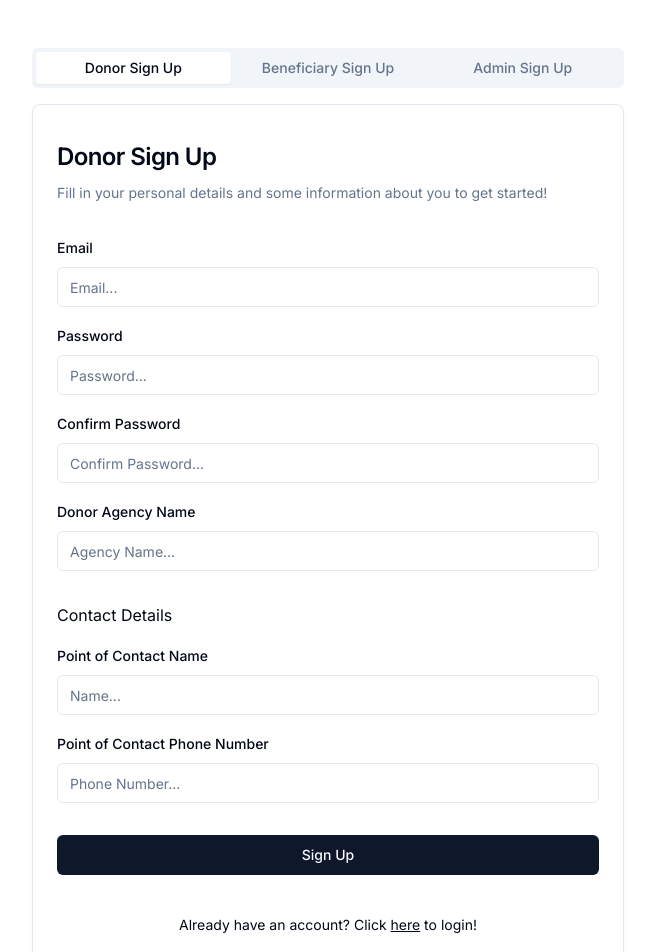
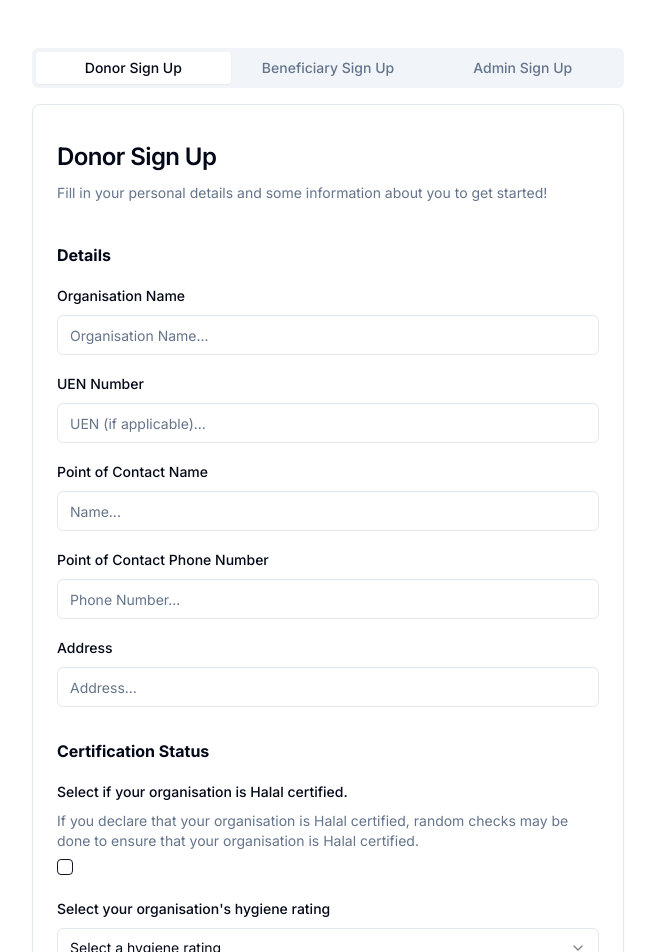
Before and after one commit to morgan-stanley-team-3/FoodToGive, a Next.js app: page /signup in a window 1280 px wide. Shown: the top 952 px of the page, without its empty margins (312-967 px from the left). Built offline with nearby package versions, Linux system fonts and the light colour scheme.

Commit message:
Update sign up page

```diff
--- a/app/signup/page.tsx
+++ b/app/signup/page.tsx
@@ -3,6 +3,7 @@
 import {
   Form,
   FormControl,
+  FormDescription,
   FormField,
   FormItem,
   FormLabel,
@@ -36,7 +37,13 @@ import Link from 'next/link';
 {
   /* Custom imports */
 }
-import { LOGIN_TYPES, QUERY_PARAM_NAME } from '@/lib/login/constants';
+import {
+  HYGIENE_RATING,
+  LOGIN_TYPES,
+  QUERY_PARAM_NAME,
+  HygieneRating,
+} from '@/lib/login/constants';
+import { Checkbox } from '@/components/ui/checkbox';
 
 const loginScheme = z.object({
   email: z.string().email('Email is required'),
@@ -49,8 +56,12 @@ const donorSignupScheme = z
     password: z.string().min(1, 'Password cannot be empty'),
     confirm_password: z.string().min(1, 'Password cannot be empty'),
     agency: z.string().min(1, 'Donor Name cannot be empty'),
+    uen: z.string(),
+    address: z.string(),
     poc_name: z.string().min(1, 'Point of Contact Name should not be empty'),
     poc_phone: z.string().min(1, 'Phone number is required'),
+    halal_certified: z.boolean(),
+    hygiene_certification: HYGIENE_RATING,
   })
   .refine((input) => {
     input.password === input.confirm_password,
@@ -103,13 +114,19 @@ function Cards() {
       email: '',
       password: '',
       confirm_password: '',
+      agency: '',
+      uen: '',
+      address: '',
+      poc_name: '',
+      poc_phone: '',
+      halal_certified: false,
     },
   });
 
   const beneficiarySignupForm = useForm<
     z.infer<typeof beneficiarySignupScheme>
   >({
-    resolver: zodResolver(loginScheme),
+    resolver: zodResolver(beneficiarySignupScheme),
     defaultValues: {
       email: '',
       password: '',
@@ -117,7 +134,7 @@ function Cards() {
   });
 
   const adminSignupForm = useForm<z.infer<typeof adminSignupScheme>>({
-    resolver: zodResolver(loginScheme),
+    resolver: zodResolver(adminSignupScheme),
     defaultValues: {
       email: '',
       password: '',
@@ -170,7 +187,7 @@ function Cards() {
     <section className='h-screen w-screen flex flex-row items-center'>
       <div className='container mx-auto my-auto'>
         <div className='flex flex-col items-center p-4 mt-8 mb-8'>
-          <Tabs defaultValue={formToRender} className='w-[50%] min-w-[412px]'>
+          <Tabs defaultValue={formToRender} className='w-[50%] min-w-[512px]'>
             {/* Define the list of tabs */}
             <TabsList className='grid w-full grid-cols-3'>
               <TabsTrigger
@@ -202,10 +219,10 @@ function Cards() {
             {/* Define the contents of the tabs here */}
             {/* Donor card */}
             <TabsContent value='donor'>
-              <Card className='w-[100%] mt-4 min-w-[412px]'>
+              <Card className='w-[100%] mt-4 min-w-[512px]'>
                 <CardHeader>
                   <CardTitle className='pt-4'>Donor Sign Up</CardTitle>
-                  <CardDescription className='pt-2 pb-2'>
+                  <CardDescription className='pt-2'>
                     Fill in your personal details and some information about you
                     to get started!
                   </CardDescription>
@@ -218,6 +235,152 @@ function Cards() {
                       )}
                       className='flex flex-col gap-4'
                     >
+                      <p className='mt-4 font-bold'>Details</p>
+                      <FormField
+                        control={donorSignupForm.control}
+                        name='agency'
+                        render={({ field }) => {
+                          return (
+                            <FormItem>
+                              <FormLabel>Organisation Name</FormLabel>
+                              <FormControl>
+                                <Input
+                                  {...field}
+                                  placeholder='Organisation Name...'
+                                />
+                              </FormControl>
+                              <FormMessage />
+                            </FormItem>
+                          );
+                        }}
+                      />
+                      <FormField
+                        control={donorSignupForm.control}
+                        name='uen'
+                        render={({ field }) => {
+                          return (
+                            <FormItem>
+                              <FormLabel>UEN Number</FormLabel>
+                              <FormControl>
+                                <Input
+                                  {...field}
+                                  placeholder='UEN (if applicable)...'
+                                />
+                              </FormControl>
+                              <FormMessage />
+                            </FormItem>
+                          );
+                        }}
+                      />
+                      <FormField
+                        control={donorSignupForm.control}
+                        name='poc_name'
+                        render={({ field }) => {
+                          return (
+                            <FormItem>
+                              <FormLabel>Point of Contact Name</FormLabel>
+                              <FormControl>
+                                <Input {...field} placeholder='Name...' />
+                              </FormControl>
+                              <FormMessage />
+                            </FormItem>
+                          );
+                        }}
+                      />
+                      <FormField
+                        control={donorSignupForm.control}
+                        name='poc_phone'
+                        render={({ field }) => {
+                          return (
+                            <FormItem>
+                              <FormLabel>
+                                Point of Contact Phone Number
+                              </FormLabel>
+                              <FormControl>
+                                <Input
+                                  {...field}
+                                  type='tel'
+                                  placeholder='Phone Number...'
+                                />
+                              </FormControl>
+                              <FormMessage />
+                            </FormItem>
+                          );
+                        }}
+                      />
+                      <FormField
+                        control={donorSignupForm.control}
+                        name='address'
+                        render={({ field }) => {
+                          return (
+                            <FormItem>
+                              <FormLabel>Address</FormLabel>
+                              <FormControl>
+                                <Input {...field} placeholder='Address...' />
+                              </FormControl>
+                              <FormMessage />
+                            </FormItem>
+                          );
+                        }}
+                      />
+
+                      <p className='mt-4 font-bold'>Certification Status</p>
+                      <FormField
+                        control={donorSignupForm.control}
+                        name='halal_certified'
+                        render={({ field }) => {
+                          return (
+                            <FormItem>
+                              <FormLabel>
+                                Select if your organisation is Halal certified.
+                              </FormLabel>
+                              <FormDescription>
+                                If you declare that your organisation is Halal
+                                certified, random checks may be done to ensure
+                                that your organisation is Halal certified.
+                              </FormDescription>
+                              <FormControl>
+                                <Checkbox
+                                  checked={field.value}
+                                  onCheckedChange={field.onChange}
+                                />
+                              </FormControl>
+                            </FormItem>
+                          );
+                        }}
+                      />
+                      <FormField
+                        control={donorSignupForm.control}
+                        name='hygiene_certification'
+                        render={({ field }) => {
+                          return (
+                            <FormItem>
+                              <FormLabel>
+                                Select your organisation's hygiene rating
+                              </FormLabel>
+                              <Select
+                                onValueChange={field.onChange}
+                                defaultValue={field.value}
+                              >
+                                <FormControl>
+                                  <SelectTrigger>
+                                    <SelectValue placeholder='Select a hygiene rating' />
+                                  </SelectTrigger>
+                                </FormControl>
+
+                                <SelectContent>
+                                  <SelectItem value='A'>A</SelectItem>
+                                  <SelectItem value='B'>B</SelectItem>
+                                  <SelectItem value='C'>C</SelectItem>
+                                  <SelectItem value='D'>D</SelectItem>
+                                </SelectContent>
+                              </Select>
+                            </FormItem>
+                          );
+                        }}
+                      />
+
+                      <p className='mt-4 font-bold'>Account Details</p>
                       <FormField
                         control={donorSignupForm.control}
                         name='email'
@@ -264,61 +427,6 @@ function Cards() {
                                   {...field}
                                   placeholder='Confirm Password...'
                                   type='password'
-                                />
-                              </FormControl>
-                              <FormMessage />
-                            </FormItem>
-                          );
-                        }}
-                      />
-                      <FormField
-                        control={donorSignupForm.control}
-                        name='agency'
-                        render={({ field }) => {
-                          return (
-                            <FormItem>
-                              <FormLabel>Donor Agency Name</FormLabel>
-                              <FormControl>
-                                <Input
-                                  {...field}
-                                  placeholder='Agency Name...'
-                                />
-                              </FormControl>
-                              <FormMessage />
-                            </FormItem>
-                          );
-                        }}
-                      />
-
-                      <p className='mt-4'>Contact Details</p>
-                      <FormField
-                        control={donorSignupForm.control}
-                        name='poc_name'
-                        render={({ field }) => {
-                          return (
-                            <FormItem>
-                              <FormLabel>Point of Contact Name</FormLabel>
-                              <FormControl>
-                                <Input {...field} placeholder='Name...' />
-                              </FormControl>
-                              <FormMessage />
-                            </FormItem>
-                          );
-                        }}
-                      />
-                      <FormField
-                        control={donorSignupForm.control}
-                        name='poc_phone'
-                        render={({ field }) => {
-                          return (
-                            <FormItem>
-                              <FormLabel>
-                                Point of Contact Phone Number
-                              </FormLabel>
-                              <FormControl>
-                                <Input
-                                  {...field}
-                                  placeholder='Phone Number...'
                                 />
                               </FormControl>
                               <FormMessage />
--- /dev/null
+++ b/components/ui/checkbox.tsx
@@ -0,0 +1,30 @@
+"use client"
+
+import * as React from "react"
+import * as CheckboxPrimitive from "@radix-ui/react-checkbox"
+import { Check } from "lucide-react"
+
+import { cn } from "@/lib/utils"
+
+const Checkbox = React.forwardRef<
+  React.ElementRef<typeof CheckboxPrimitive.Root>,
+  React.ComponentPropsWithoutRef<typeof CheckboxPrimitive.Root>
+>(({ className, ...props }, ref) => (
+  <CheckboxPrimitive.Root
+    ref={ref}
+    className={cn(
+      "peer h-4 w-4 shrink-0 rounded-sm border border-primary ring-offset-background focus-visible:outline-none focus-visible:ring-2 focus-visible:ring-ring focus-visible:ring-offset-2 disabled:cursor-not-allowed disabled:opacity-50 data-[state=checked]:bg-primary data-[state=checked]:text-primary-foreground",
+      className
+    )}
+    {...props}
+  >
+    <CheckboxPrimitive.Indicator
+      className={cn("flex items-center justify-center text-current")}
+    >
+      <Check className="h-4 w-4" />
+    </CheckboxPrimitive.Indicator>
+  </CheckboxPrimitive.Root>
+))
+Checkbox.displayName = CheckboxPrimitive.Root.displayName
+
+export { Checkbox }
--- a/lib/login/constants.ts
+++ b/lib/login/constants.ts
@@ -2,5 +2,9 @@
  * Contains constants that will be used throughout the forms.
  */
 
+import { z } from 'zod';
+
 export const LOGIN_TYPES = ['donor', 'beneficiary', 'admin'];
 export const QUERY_PARAM_NAME = 'type';
+export const HYGIENE_RATING = z.enum(['A', 'B', 'C', 'D']);
+export type HygieneRating = z.infer<typeof HYGIENE_RATING>;
--- a/package.json
+++ b/package.json
@@ -10,6 +10,7 @@
   },
   "dependencies": {
     "@hookform/resolvers": "^3.9.0",
+    "@radix-ui/react-checkbox": "^1.1.1",
     "@radix-ui/react-label": "^2.1.0",
     "@radix-ui/react-select": "^2.1.1",
     "@radix-ui/react-slot": "^1.1.0",
```
Also changed, not shown: app/layout.tsx (+7 -7 lines), 1 other file (tests, documents, lock files or other folders).
